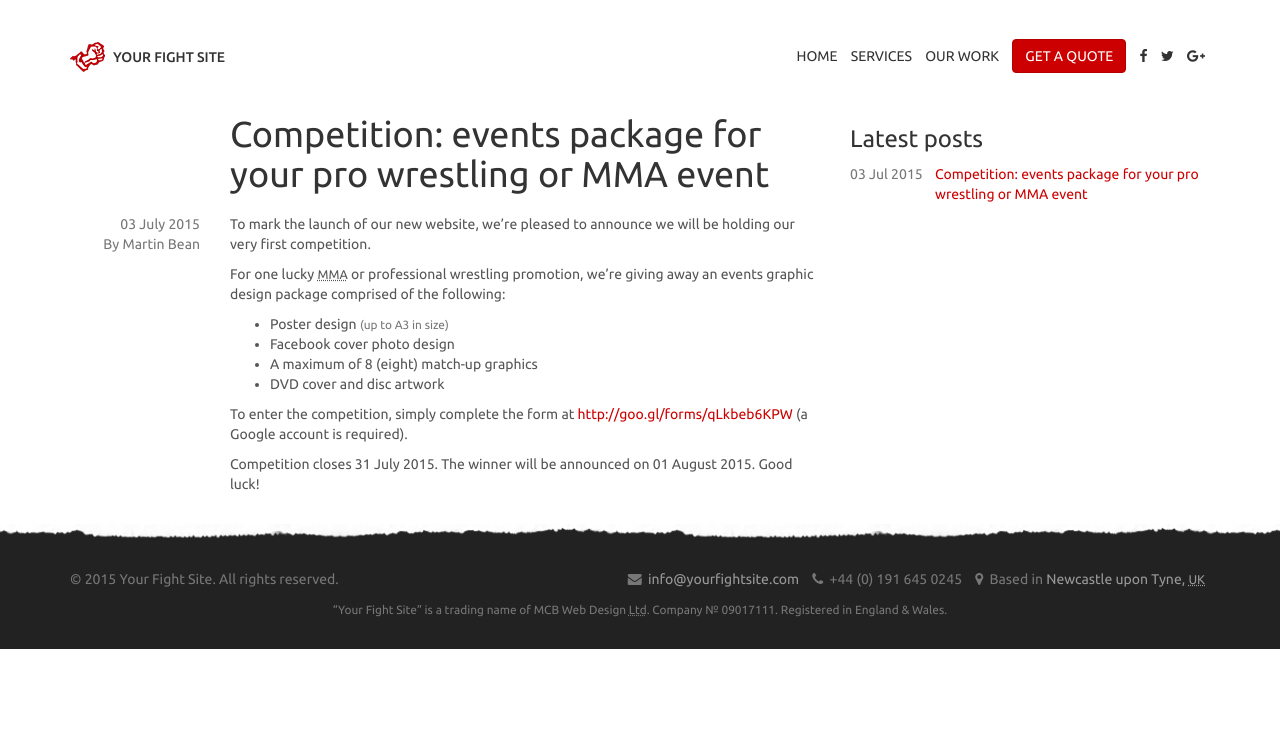
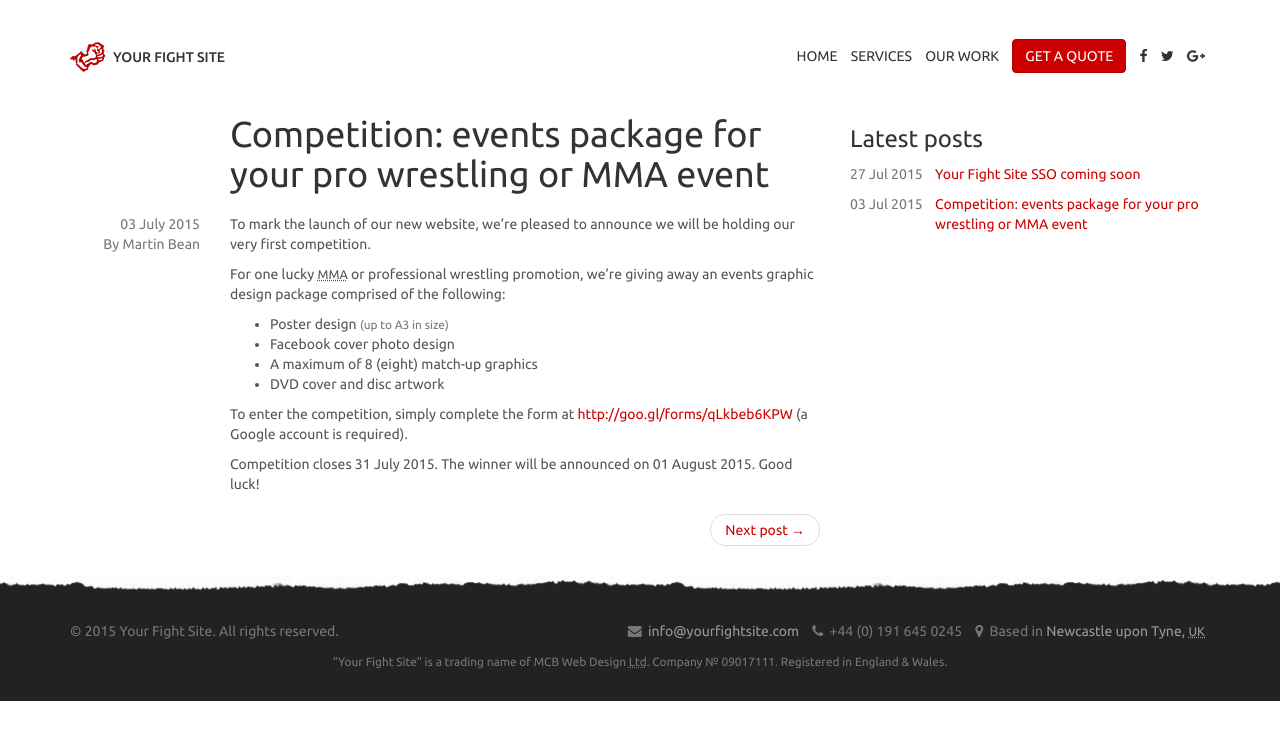
Before and after one commit to yourfightsite/yourfightsite.github.io, a Jekyll site: the page built from _posts/2015-07-03-graphic-design-competition.html, in a window 1280 px wide. Shown: the top 740 px of the page. Built offline with Jekyll 4.4.1, drawn with Linux system fonts in a browser that asks for light colours; nearby versions of some CDN libraries.

Commit message:
Your Fight Site SSO post

```diff
--- a/_layouts/master.html
+++ b/_layouts/master.html
@@ -44,7 +44,7 @@
     <link href="{{ site.baseurl }}/favicon.ico" rel="shortcut icon" />
     <link href="{{ site.baseurl }}/css/bootstrap.min.css" rel="stylesheet" />
     <link href="{{ site.baseurl }}/css/application.css" rel="stylesheet" />
-    <link href="//fonts.googleapis.com/css?family=Ubuntu:300,400,500,700" rel="stylesheet" />
+    <link href="//fonts.googleapis.com/css?family=Ubuntu:300,400,400italic,500,700" rel="stylesheet" />
     <link href="//maxcdn.bootstrapcdn.com/font-awesome/4.3.0/css/font-awesome.min.css" rel="stylesheet" />
     <!--[if lt IE 9]>
       <script src="{{ site.baseurl }}/js/lib/html5shiv.min.js"></script>
--- a/_layouts/post.html
+++ b/_layouts/post.html
@@ -15,6 +15,24 @@ layout: master
         <div class="post-content">
           {{ page.content }}
         </div>
+        <ul class="pager">
+          {% if page.previous %}
+            <li class="previous">
+              <a href="{{ page.previous.url }}" rel="prev" title="{{ page.previous.title }}">
+                <span aria-hidden="true">&larr;</span>
+                Previous post
+              </a>
+            </li>
+          {% endif %}
+          {% if page.next %}
+            <li class="next">
+              <a href="{{ page.next.url }}" rel="next" title="{{ page.next.title }}">
+                Next post
+                <span aria-hidden="true">&rarr;</span>
+              </a>
+            </li>
+          {% endif %}
+        </ul>
       </article>
     </div>
     <div class="col-md-4 post-secondary">
```
Also changed, not shown: _posts/2015-07-27-your-fight-site-sso-coming-soon.html (added, +16 -0 lines).
